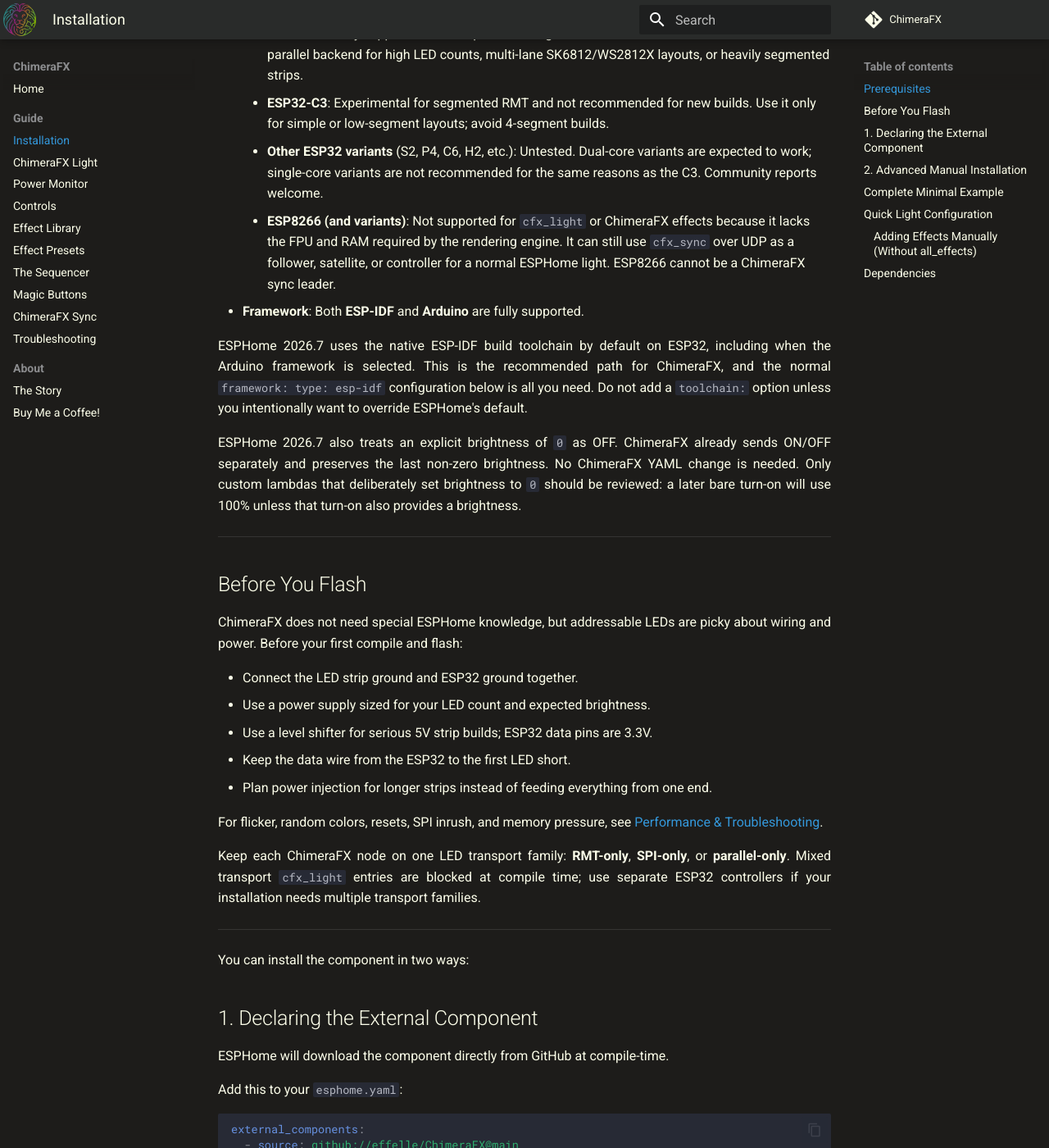
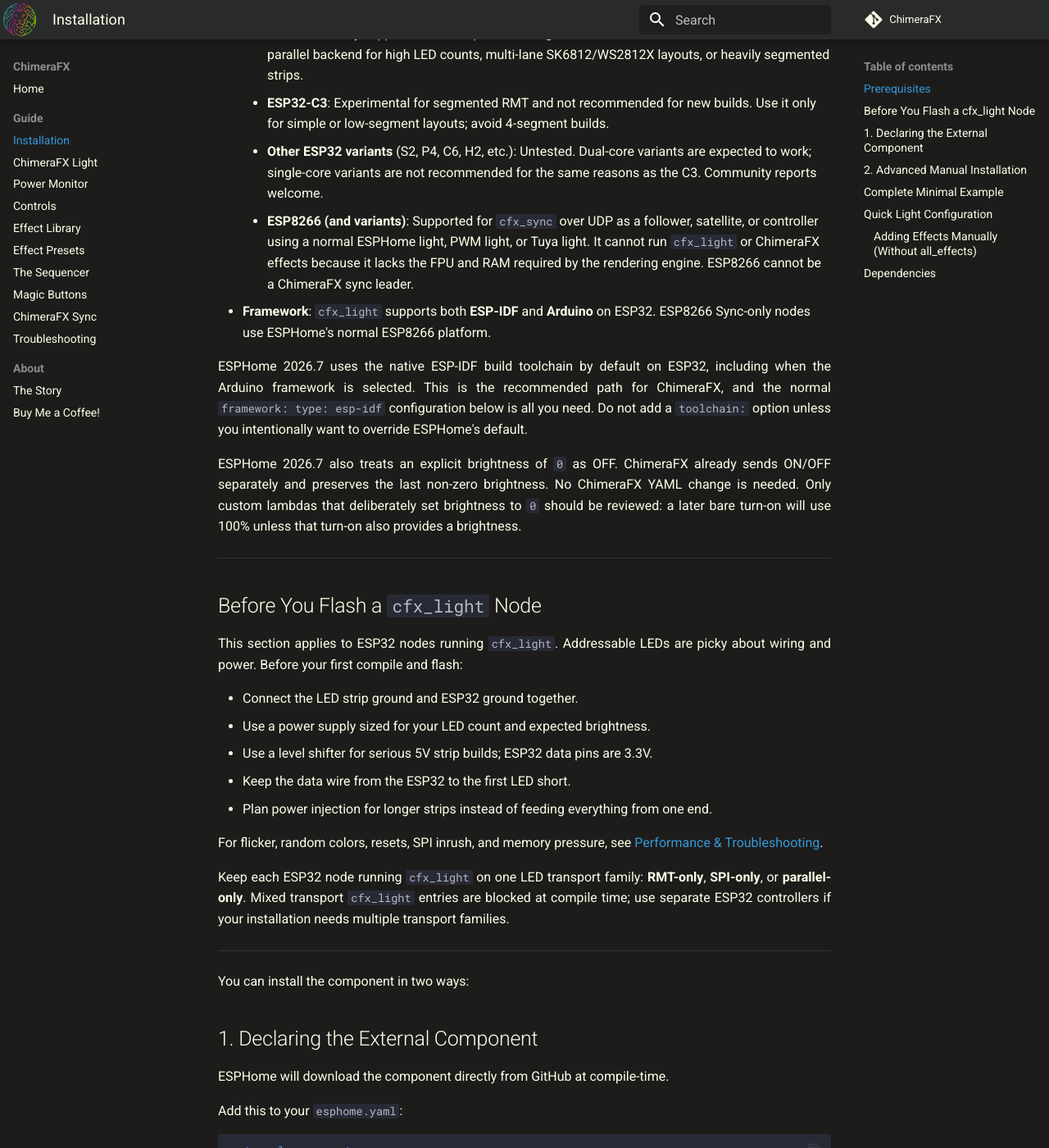
Before and after one commit to effelle/ChimeraFX, an MkDocs documentation site: the page built from docs/Installation.md, in a window 1280 px wide and 1400 px high, scrolled down 329 px. Shown: the whole window at 82% size. Built offline with MkDocs 1.6.1 and Material for MkDocs 9.7.7, drawn with Linux system fonts in a browser that asks for light colours; comment, search, counter and statistics services are not loaded.

Commit message:
Clarify ESP8266 Sync support

```diff
--- a/docs/Installation.md
+++ b/docs/Installation.md
@@ -8,8 +8,8 @@
       *   **ESP32-S3**: Fully supported and the preferred target for dense 1-wire installations. Use the parallel backend for high LED counts, multi-lane SK6812/WS2812X layouts, or heavily segmented strips.
       *   **ESP32-C3**: Experimental for segmented RMT and not recommended for new builds. Use it only for simple or low-segment layouts; avoid 4-segment builds.
       *   **Other ESP32 variants** (S2, P4, C6, H2, etc.): Untested. Dual-core variants are expected to work; single-core variants are not recommended for the same reasons as the C3. Community reports welcome.
-      *   **ESP8266 (and variants)**: Not supported for `cfx_light` or ChimeraFX effects because it lacks the FPU and RAM required by the rendering engine. It can still use `cfx_sync` over UDP as a follower, satellite, or controller for a normal ESPHome light. ESP8266 cannot be a ChimeraFX sync leader.
-*   **Framework**: Both **ESP-IDF** and **Arduino** are fully supported.
+      *   **ESP8266 (and variants)**: Supported for `cfx_sync` over UDP as a follower, satellite, or controller using a normal ESPHome light, PWM light, or Tuya light. It cannot run `cfx_light` or ChimeraFX effects because it lacks the FPU and RAM required by the rendering engine. ESP8266 cannot be a ChimeraFX sync leader.
+*   **Framework**: `cfx_light` supports both **ESP-IDF** and **Arduino** on ESP32. ESP8266 Sync-only nodes use ESPHome's normal ESP8266 platform.
 
 ESPHome 2026.7 uses the native ESP-IDF build toolchain by default on ESP32, including when the Arduino framework is selected. This is the recommended path for ChimeraFX, and the normal `framework: type: esp-idf` configuration below is all you need. Do not add a `toolchain:` option unless you intentionally want to override ESPHome's default.
 
@@ -17,9 +17,9 @@
 
 ---
 
-## Before You Flash
+## Before You Flash a `cfx_light` Node
 
-ChimeraFX does not need special ESPHome knowledge, but addressable LEDs are picky about wiring and power. Before your first compile and flash:
+This section applies to ESP32 nodes running `cfx_light`. Addressable LEDs are picky about wiring and power. Before your first compile and flash:
 
 *   Connect the LED strip ground and ESP32 ground together.
 *   Use a power supply sized for your LED count and expected brightness.
@@ -29,7 +29,7 @@
 
 For flicker, random colors, resets, SPI inrush, and memory pressure, see [Performance & Troubleshooting](Troubleshooting.md).
 
-Keep each ChimeraFX node on one LED transport family: **RMT-only**, **SPI-only**, or **parallel-only**. Mixed transport `cfx_light` entries are blocked at compile time; use separate ESP32 controllers if your installation needs multiple transport families.
+Keep each ESP32 node running `cfx_light` on one LED transport family: **RMT-only**, **SPI-only**, or **parallel-only**. Mixed transport `cfx_light` entries are blocked at compile time; use separate ESP32 controllers if your installation needs multiple transport families.
 
 ---
 
```
Also changed, not shown: README.md (+4 -1 lines), 1 other file.
